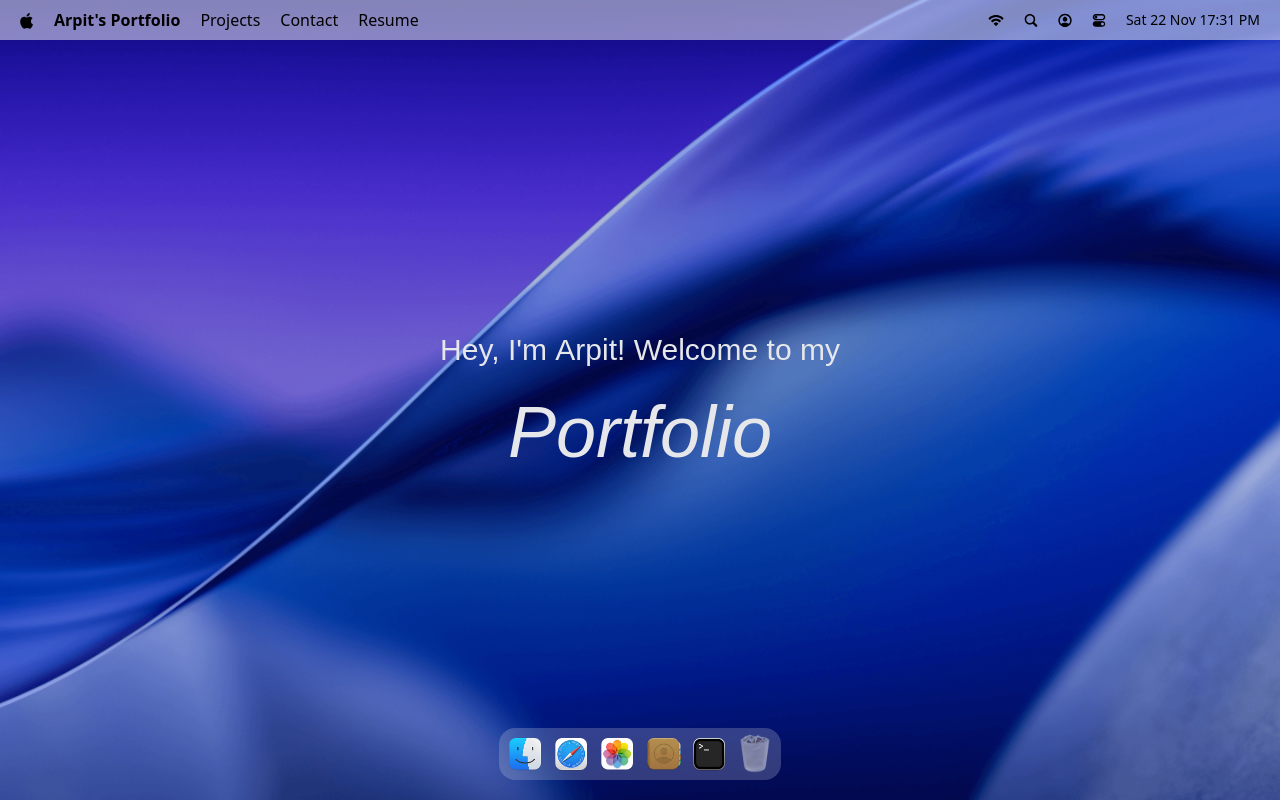
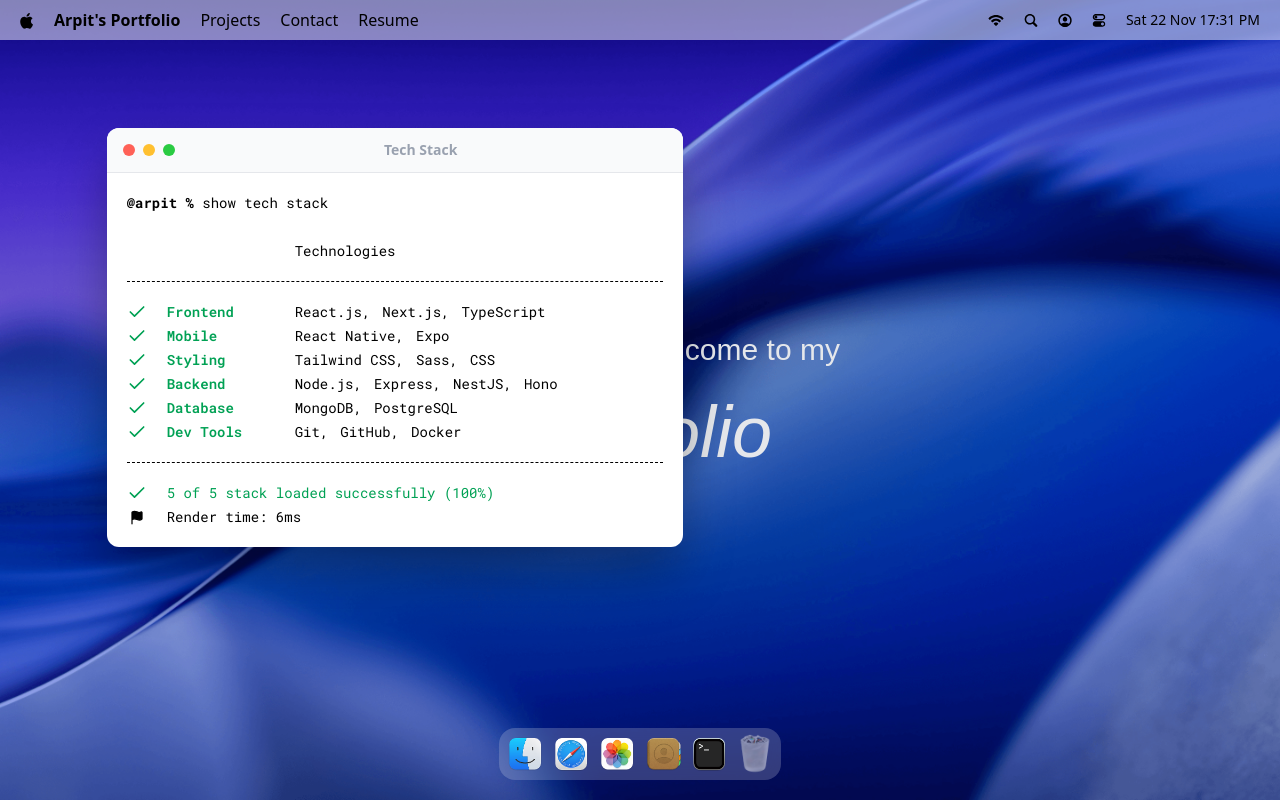
Before and after one commit to arpit194/portfolio-new, a React (Vite) app: page / in a window 1280 px wide. Both pictures are taken after a click on the button 709 px from the left and 754 px from the top of the page. Built offline with nearby package versions, Linux system fonts and the light colour scheme; a web font is replaced by a local one.

Commit message:
Add Window Wrapper

```diff
--- a/package.json
+++ b/package.json
@@ -14,11 +14,13 @@
     "@tailwindcss/vite": "^4.1.17",
     "dayjs": "^1.11.19",
     "gsap": "^3.13.0",
+    "immer": "^10.2.0",
     "lucide-react": "^0.554.0",
     "react": "^19.2.0",
     "react-dom": "^19.2.0",
     "react-tooltip": "^5.30.0",
-    "tailwindcss": "^4.1.17"
+    "tailwindcss": "^4.1.17",
+    "zustand": "^5.0.8"
   },
   "devDependencies": {
     "@eslint/js": "^9.39.1",
--- a/src/App.tsx
+++ b/src/App.tsx
@@ -1,4 +1,9 @@
 import { Navbar, Welcome, Dock } from "#components";
+import { TerminalWindow } from "#windows";
+
+import gsap from "gsap";
+import { Draggable } from "gsap/Draggable";
+gsap.registerPlugin(Draggable);
 
 const App = () => {
   return (
@@ -6,6 +11,7 @@ const App = () => {
       <Navbar />
       <Welcome />
       <Dock />
+      <TerminalWindow />
     </main>
   );
 };
--- a/src/components/Dock.tsx
+++ b/src/components/Dock.tsx
@@ -1,10 +1,12 @@
-import { dockApps } from "#constants";
+import { dockApps, type WindowConfigKey } from "#constants";
 import { useGSAP } from "@gsap/react";
 import { useRef } from "react";
 import { Tooltip } from "react-tooltip";
 import gsap from "gsap";
+import useWindowStore from "#store/window";
 
 const Dock = () => {
+  const { openWindow, closeWindow, windows } = useWindowStore();
   const dockRef = useRef<HTMLDivElement>(null);
 
   useGSAP(() => {
@@ -57,7 +59,22 @@ const Dock = () => {
     };
   }, []);
 
-  const toggleApp = (app: (typeof dockApps)[0]) => {};
+  const toggleApp = (id: WindowConfigKey, canOpen: boolean) => {
+    if (!canOpen) return;
+
+    const window = windows[id];
+
+    if (!window) {
+      console.error("Window not found");
+      return;
+    }
+
+    if (window.isOpen) {
+      closeWindow(id);
+    } else {
+      openWindow(id);
+    }
+  };
 
   return (
     <section id="dock">
@@ -74,7 +91,7 @@ const Dock = () => {
                 data-tooltip-content={name}
                 data-tooltip-delay-show={150}
                 disabled={!canOpen}
-                onClick={() => toggleApp(dockApp)}
+                onClick={() => toggleApp(id as WindowConfigKey, canOpen)}
               >
                 <img
                   src={`/images/${icon}`}
--- /dev/null
+++ b/src/components/WindowControls.tsx
@@ -0,0 +1,14 @@
+import type { WindowConfigKey } from "#constants";
+import useWindowStore from "#store/window";
+
+const WindowControls = ({ target }: { target: WindowConfigKey }) => {
+  const { closeWindow } = useWindowStore();
+  return (
+    <div id="window-controls">
+      <div className="close" onClick={() => closeWindow(target)} />
+      <div className="minimize" />
+      <div className="maximize" />
+    </div>
+  );
+};
+export default WindowControls;
--- a/src/components/index.ts
+++ b/src/components/index.ts
@@ -1,5 +1,6 @@
-import Navbar from "./Navbar";
-import Welcome from "./Welcome";
-import Dock from "./Dock";
+import Navbar from "#components/Navbar";
+import Welcome from "#components/Welcome";
+import Dock from "#components/Dock";
+import WindowControls from "#components/WindowControls";
 
-export { Navbar, Welcome, Dock };
+export { Navbar, Welcome, Dock, WindowControls };
--- a/src/constants/index.ts
+++ b/src/constants/index.ts
@@ -35,7 +35,22 @@ const navIcons = [
   },
 ];
 
-const dockApps = [
+type WindowKey =
+  | "finder"
+  | "safari"
+  | "photos"
+  | "contact"
+  | "terminal"
+  | "trash";
+
+type DockApp = {
+  id: WindowKey;
+  name: string;
+  icon: string;
+  canOpen: boolean;
+};
+
+const dockApps: DockApp[] = [
   {
     id: "finder",
     name: "Portfolio", // was "Finder"
@@ -492,7 +507,20 @@ export const locations = {
 
 const INITIAL_Z_INDEX = 1000;
 
-const WINDOW_CONFIG = {
+type WindowConfigKey = Exclude<
+  WindowKey | "resume" | "txtfile" | "imgfile",
+  "trash"
+>;
+
+type Window = {
+  isOpen: boolean;
+  zIndex: number;
+  data: unknown;
+};
+
+type Windows = Record<WindowConfigKey, Window>;
+
+const WINDOW_CONFIG: Windows = {
   finder: { isOpen: false, zIndex: INITIAL_Z_INDEX, data: null },
   contact: { isOpen: false, zIndex: INITIAL_Z_INDEX, data: null },
   resume: { isOpen: false, zIndex: INITIAL_Z_INDEX, data: null },
@@ -503,4 +531,11 @@ const WINDOW_CONFIG = {
   imgfile: { isOpen: false, zIndex: INITIAL_Z_INDEX, data: null },
 };
 
-export { INITIAL_Z_INDEX, WINDOW_CONFIG };
+export {
+  INITIAL_Z_INDEX,
+  WINDOW_CONFIG,
+  type WindowConfigKey,
+  type Window,
+  type DockApp,
+  type Windows,
+};
--- /dev/null
+++ b/src/hoc/WindowWrapper.tsx
@@ -0,0 +1,72 @@
+import { useLayoutEffect, useRef, type ComponentType } from "react";
+
+import type { WindowConfigKey } from "#constants";
+import useWindowStore from "#store/window";
+import { useGSAP } from "@gsap/react";
+import gsap from "gsap";
+import { Draggable } from "gsap/Draggable";
+
+const WindowWrapper = (
+  Component: ComponentType,
+  windowKey: WindowConfigKey
+) => {
+  const Wrapped: ComponentType = (props) => {
+    const { focusWindow, windows } = useWindowStore();
+    const { isOpen, zIndex } = windows[windowKey];
+    const ref = useRef<HTMLElement>(null);
+
+    useGSAP(() => {
+      const el = ref.current;
+      if (!el || !isOpen) return;
+
+      el.style.display = "block";
+
+      gsap.fromTo(
+        el,
+        {
+          scale: 0.8,
+          opacity: 0,
+          y: 40,
+        },
+        {
+          scale: 1,
+          opacity: 1,
+          y: 0,
+          duration: 0.2,
+          ease: "power3.out",
+        }
+      );
+    }, [isOpen]);
+
+    useGSAP(() => {
+      const el = ref.current;
+
+      if (!el) return;
+
+      const [instance] = Draggable.create(el, {
+        onPress: () => focusWindow(windowKey),
+      });
+
+      return () => instance.kill();
+    }, []);
+
+    useLayoutEffect(() => {
+      const el = ref.current;
+      if (!el) return;
+
+      el.style.display = isOpen ? "block" : "none";
+    }, [isOpen]);
+
+    return (
+      <section id={windowKey} ref={ref} style={{ zIndex }} className="absolute">
+        <Component {...props} />
+      </section>
+    );
+  };
+  Wrapped.displayName = `WindowWrapper(${
+    Component.displayName || Component.name || "Component"
+  })`;
+
+  return Wrapped;
+};
+export default WindowWrapper;
--- a/src/index.css
+++ b/src/index.css
@@ -86,7 +86,7 @@ body {
     }
 
     .tooltip {
-      @apply !py-1 !px-3 !w-fit !text-center !text-xs !rounded-md !bg-blue-200 !text-blue-900 !shadow-2xl;
+      @apply py-1! px-3! w-fit! text-center! text-xs! rounded-md! bg-blue-200! text-blue-900! shadow-2xl!;
     }
 
     .dock-icon {
@@ -102,15 +102,15 @@ body {
     @apply flex gap-2;
 
     .close {
-      @apply size-3.5 rounded-full bg-[#ff6157] cursor-pointer;
+      @apply size-3 rounded-full bg-[#ff6157] cursor-pointer;
     }
 
     .minimize {
-      @apply size-3.5 rounded-full bg-[#ffc030];
+      @apply size-3 rounded-full bg-[#ffc030];
     }
 
     .maximize {
-      @apply size-3.5 rounded-full bg-[#2acb42];
+      @apply size-3 rounded-full bg-[#2acb42];
     }
   }
 
--- /dev/null
+++ b/src/store/window.ts
@@ -0,0 +1,47 @@
+import {
+  INITIAL_Z_INDEX,
+  WINDOW_CONFIG,
+  type WindowConfigKey,
+  type Windows,
+} from "#constants";
+import { create } from "zustand";
+import { immer } from "zustand/middleware/immer";
+
+type WindowState = {
+  windows: Windows;
+  nextZIndex: number;
+  openWindow: (windowKey: WindowConfigKey, data?: unknown) => void;
+  closeWindow: (windowKey: WindowConfigKey) => void;
+  focusWindow: (windowKey: WindowConfigKey) => void;
+};
+
+const useWindowStore = create<WindowState, [["zustand/immer", never]]>(
+  immer((set) => {
+    return {
+      windows: WINDOW_CONFIG,
+      nextZIndex: INITIAL_Z_INDEX + 1,
+      openWindow: (windowKey: WindowConfigKey, data = null) =>
+        set((state) => {
+          const win = state.windows[windowKey];
+          win.isOpen = true;
+          win.zIndex = state.nextZIndex;
+          win.data = data ?? win.data;
+          state.nextZIndex++;
+        }),
+      closeWindow: (windowKey: WindowConfigKey) =>
+        set((state) => {
+          const win = state.windows[windowKey];
+          win.isOpen = false;
+          win.zIndex = INITIAL_Z_INDEX;
+          win.data = null;
+        }),
+      focusWindow: (windowKey: WindowConfigKey) =>
+        set((state) => {
+          const win = state.windows[windowKey];
+          win.zIndex = state.nextZIndex++;
+        }),
+    };
+  })
+);
+
+export default useWindowStore;
--- /dev/null
+++ b/src/windows/Terminal.tsx
@@ -0,0 +1,54 @@
+import { WindowControls } from "#components";
+import { techStack } from "#constants";
+import WindowWrapper from "#hoc/WindowWrapper";
+import { Check, Flag } from "lucide-react";
+
+const Terminal = () => {
+  return (
+    <>
+      <div id="window-header">
+        <WindowControls target="terminal" />
+        <h2>Tech Stack</h2>
+      </div>
+      <div className="techstack">
+        <p>
+          <span className="font-bold">@arpit % </span>
+          show tech stack
+        </p>
+        <div className="label">
+          <p className="w-32"></p>
+          <p>Technologies</p>
+        </div>
+        <ul className="content">
+          {techStack.map(({ category, items }) => (
+            <li className="flex items-center" key={category}>
+              <Check className="check" size={20} />
+              <h3>{category}</h3>
+              <ul>
+                {items.map((item, i) => (
+                  <li key={i}>
+                    {item}
+                    {i < items.length - 1 ? "," : ""}
+                  </li>
+                ))}
+              </ul>
+            </li>
+          ))}
+        </ul>
+        <div className="footnote">
+          <p>
+            <Check size={20} /> 5 of 5 stack loaded successfully (100%)
+          </p>
+          <p className="text-black">
+            <Flag size={15} fill="black" />
+            Render time: 6ms
+          </p>
+        </div>
+      </div>
+    </>
+  );
+};
+
+const TerminalWindow = WindowWrapper(Terminal, "terminal");
+
+export default TerminalWindow;
--- /dev/null
+++ b/src/windows/index.ts
@@ -0,0 +1,3 @@
+import TerminalWindow from "#windows/Terminal";
+
+export { TerminalWindow };
```
Also changed, not shown: 1 other file (tests, documents, lock files or other folders).
